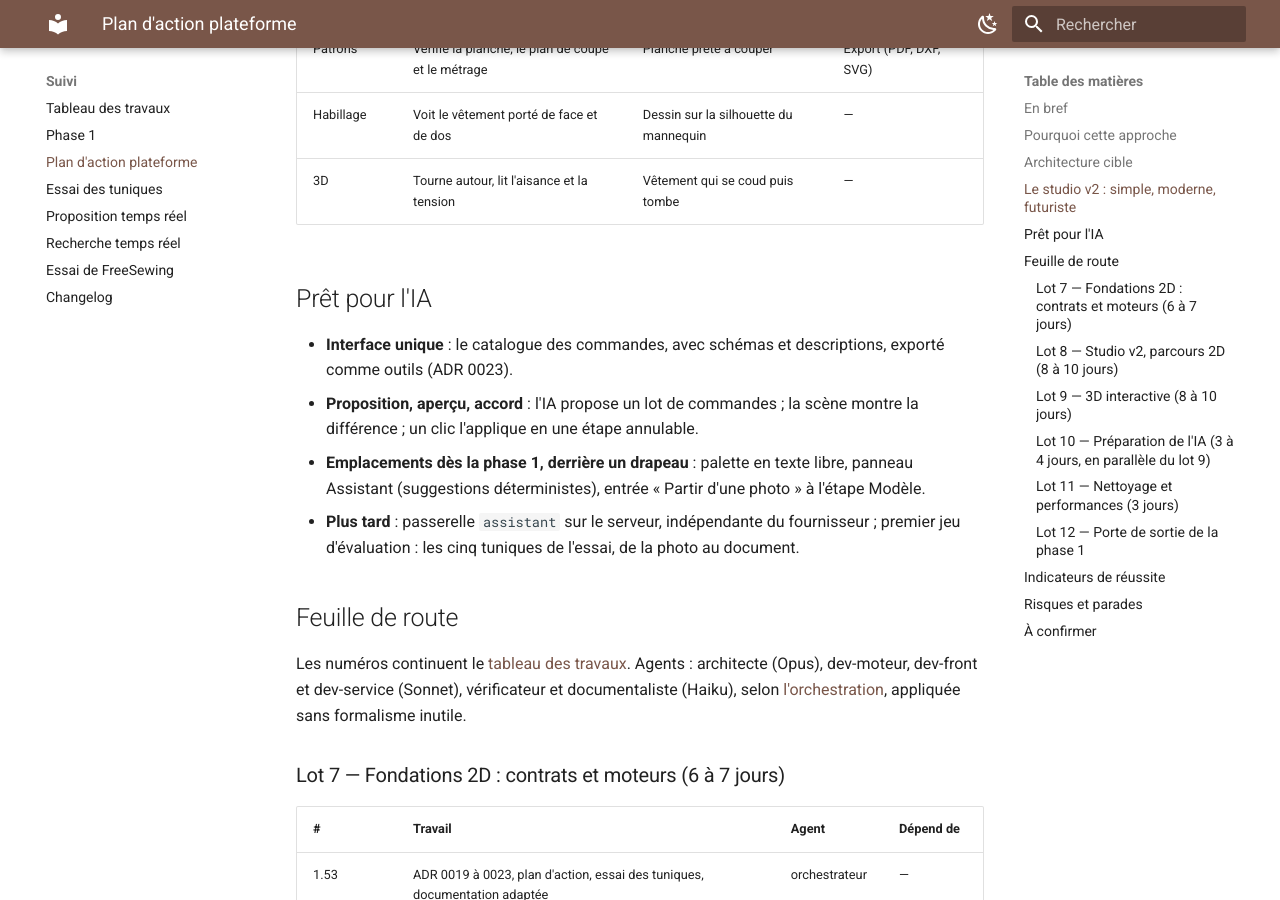
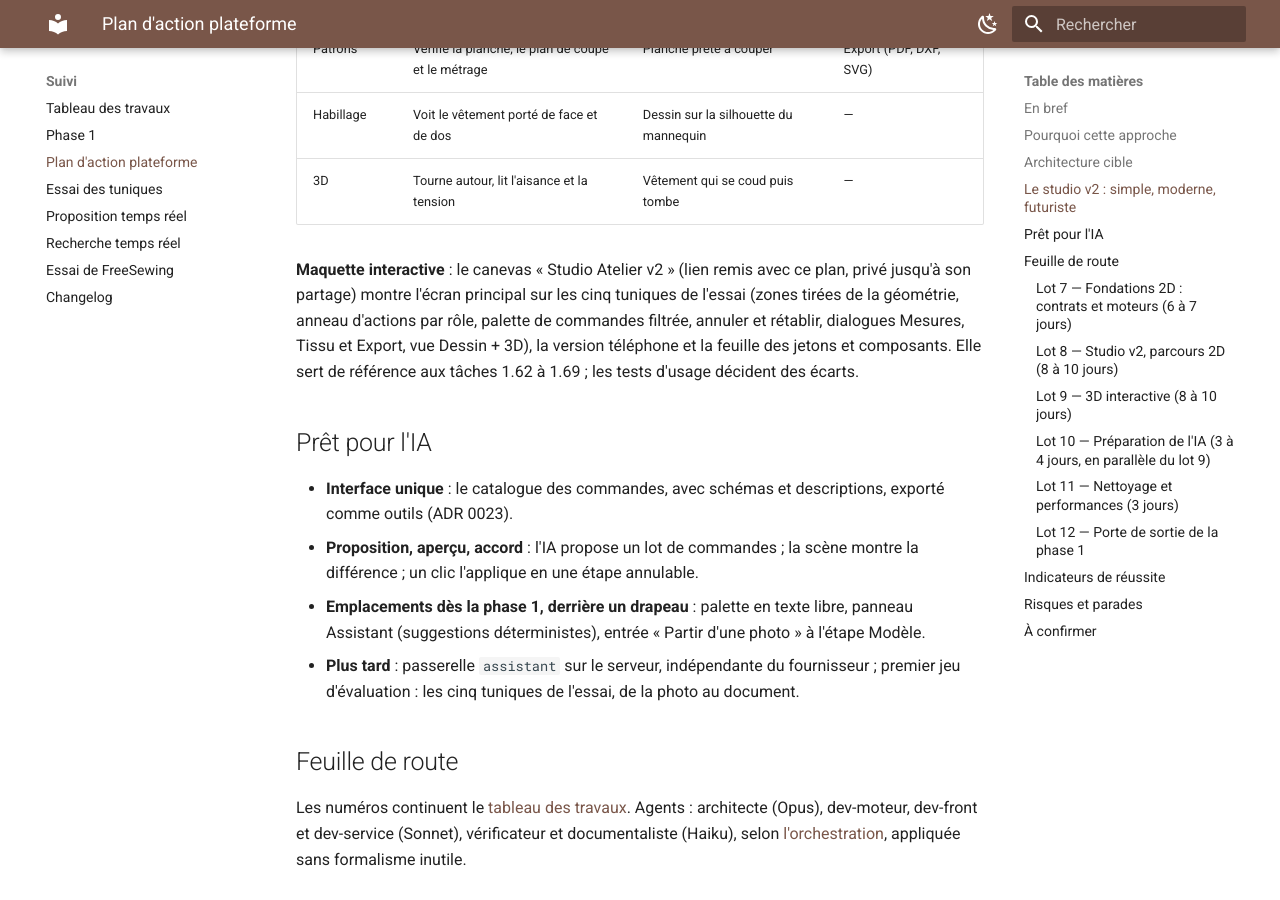
Before and after one commit to THackSRT/model-design, an MkDocs documentation site: the page built from docs/suivi/plan-action-plateforme.md, in a window 1280 px wide and 900 px high, scrolled down 3485 px. Built offline with MkDocs 1.6.1 and Material for MkDocs 9.7.7, drawn with Linux system fonts in a browser that asks for light colours.

Commit message:
docs(suivi): maquette interactive du studio v2
Le plan d'action décrit la maquette (écran principal sur les cinq tuniques de
l'essai, version téléphone, jetons et composants) et la donne comme référence
des tâches 1.62 à 1.69 ; tableau des travaux et CHANGELOG mis à jour.

Co-Authored-By: Claude Opus 5.5 <noreply@anthropic.com>
Claude-Session: https://claude.ai/code/session_01LHQtY55mzVG6iihyp3BRc6

```diff
--- a/docs/suivi/plan-action-plateforme.md
+++ b/docs/suivi/plan-action-plateforme.md
@@ -108,6 +108,12 @@ Six principes (ADR 0022) :
 | Patrons   | Vérifie la planche, le plan de coupe et le métrage        | Planche prête à couper                        | Export (PDF, DXF, SVG)          |
 | Habillage | Voit le vêtement porté de face et de dos                  | Dessin sur la silhouette du mannequin         | —                               |
 | 3D        | Tourne autour, lit l'aisance et la tension                | Vêtement qui se coud puis tombe               | —                               |
+
+**Maquette interactive** : le canevas « Studio Atelier v2 » (lien remis avec ce plan, privé jusqu'à son partage)
+montre l'écran principal sur les cinq tuniques de l'essai (zones tirées de la géométrie, anneau d'actions par rôle,
+palette de commandes filtrée, annuler et rétablir, dialogues Mesures, Tissu et Export, vue Dessin + 3D), la version
+téléphone et la feuille des jetons et composants. Elle sert de référence aux tâches 1.62 à 1.69 ; les tests d'usage
+décident des écarts.
 
 ## Prêt pour l'IA
 
```
Also changed, not shown: CHANGELOG.md (+1 -1 lines), docs/suivi/travaux.md (+1 -1 lines).
